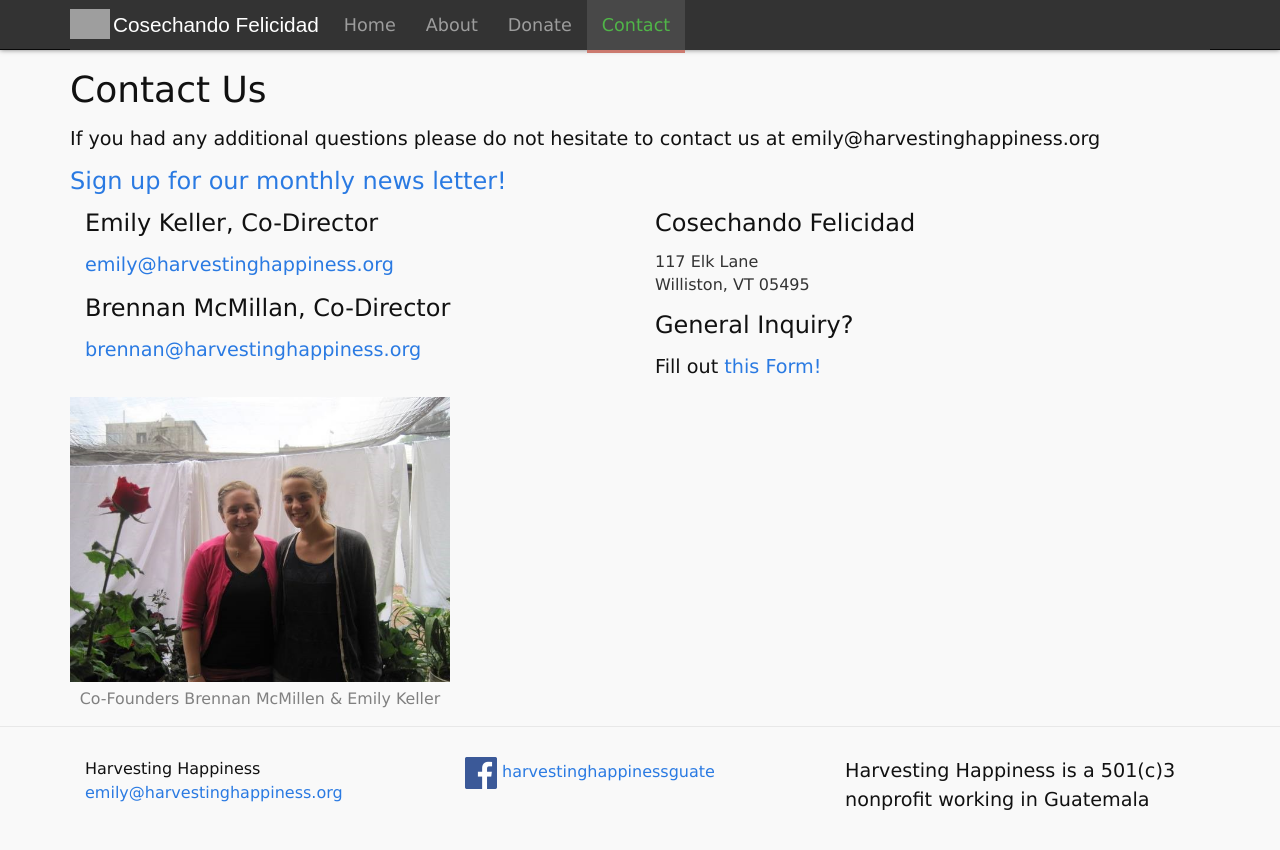
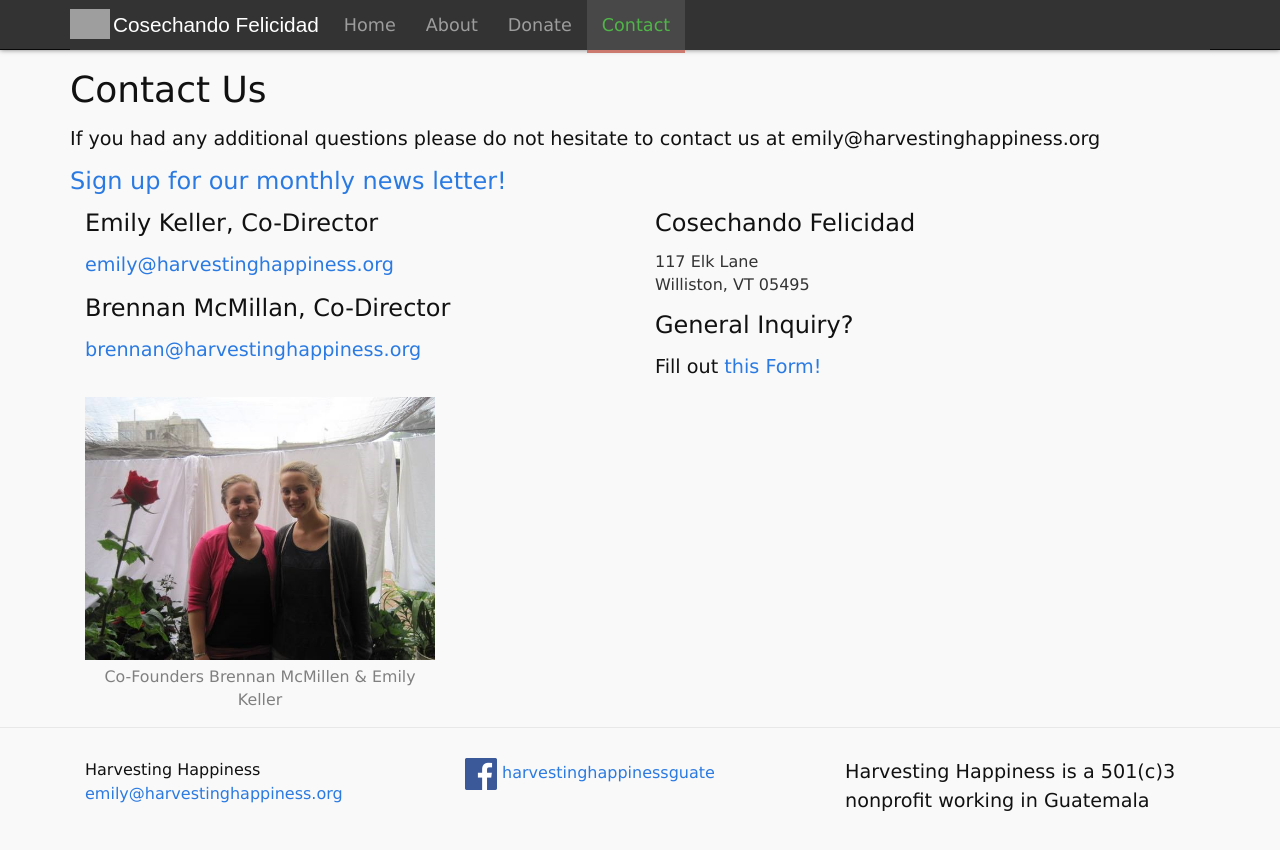
Before and after one commit to harvestinghappiness/harvestinghappiness.github.io, a Jekyll site: the page built from contact.md, in a window 1280 px wide. Shown: the top 850 px of the page. Built offline with Jekyll 4.4.1, drawn with Linux system fonts in a browser that asks for light colours.

Commit message:
Update figures

```diff
--- a/_includes/figure.html
+++ b/_includes/figure.html
@@ -1,4 +1,4 @@
 <figure class="col-sm-4 {% if include.side %}{{ include.side }}{% endif %}">
-	<img src="{{ site.url }}/images/{{ include.src }}" alt="{% if include.alt %}{{ include.alt }}{% endif %}">
+	<img src="{{ site.url }}/images/{{ include.src }}" alt="{% if include.alt %}{{ include.alt }}{% elsif include.caption %}{{ include.caption }}{% endif %}">
 	<figcaption>{% if include.caption %}{{ include.caption }}{% endif %}</figcaption>
 </figure>
--- a/contact.md
+++ b/contact.md
@@ -20,9 +20,5 @@ permalink: /contact/
 Williston, VT 05495</code></pre>
 	<h3>General Inquiry?</h3><p>Fill out <a target="_blank" href="{{ site.contactform }}">this Form!</a></p>
 </div>
-<div class="contact col-sm-4">
-	<figure>
-		<img src="../images/directors.jpg" alt="Founders Emily Keller and Brennan McMillen">
-		<figcaption>Co-Founders Brennan McMillen &amp; Emily Keller</figcaption>
-	</figure>
-</div>
+
+{% include figure.html src="directors.jpg" caption="Co-Founders Brennan McMillen & Emily Keller" %}
```
Also changed, not shown: about.md (+2 -2 lines), home.md (+1 -4 lines).
